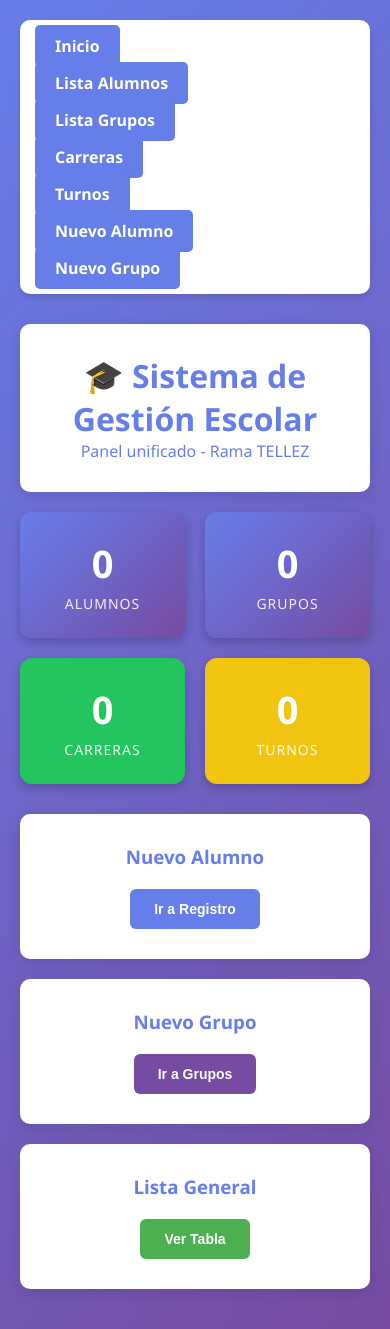
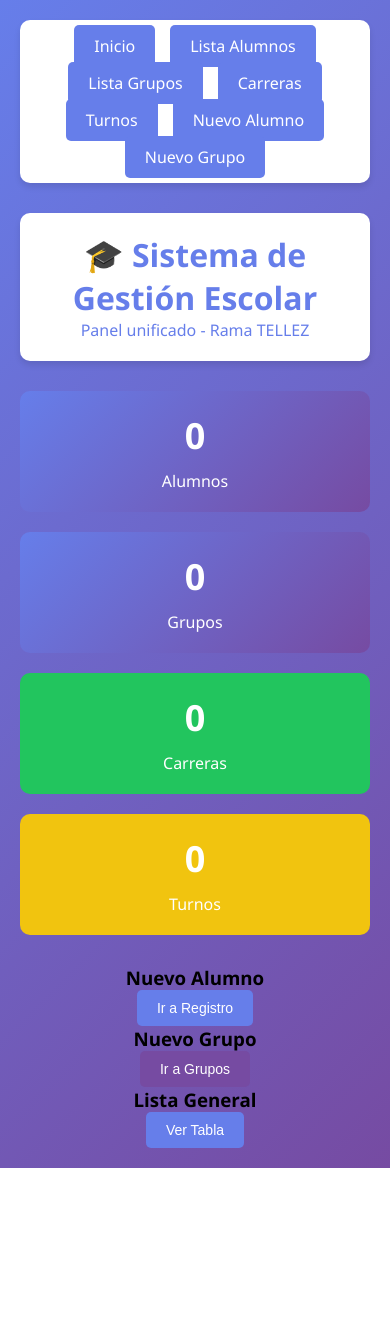
Before and after one commit to Zadk0/ALUMNOS, a PHP site: page /views/index.php in a window 390 px wide. After the commit the page ends 1168 px from the top, so only its background shows below. Run offline with PHP 8.4, Linux system fonts and the light colour scheme; data that the repository does not hold is empty.

Commit message:
actualizacion en el archivo style.css

```diff
--- a/assets/css/style.css
+++ b/assets/css/style.css
@@ -1,4 +1,4 @@
-/* Estilos Globales y Reset */
+/* css/style.css - Versión Final Compañero */
 * {
     margin: 0;
     padding: 0;
@@ -7,11 +7,9 @@
 
 body {
     font-family: 'Segoe UI', Tahoma, Geneva, Verdana, sans-serif;
-    /* Gradiente del compañero para un look moderno */
     background: linear-gradient(135deg, #667eea 0%, #764ba2 100%);
     min-height: 100vh;
     padding: 20px;
-    color: #333;
 }
 
 .container {
@@ -19,7 +17,6 @@ body {
     margin: 0 auto;
 }
 
-/* Encabezados y Navegación */
 header {
     background: white;
     padding: 20px;
@@ -55,8 +52,7 @@ nav a {
     background: #667eea;
     padding: 10px 20px;
     border-radius: 5px;
-    font-weight: bold;
-    transition: all 0.3s ease;
+    transition: all 0.3s;
 }
 
 nav a:hover {
@@ -64,36 +60,29 @@ nav a:hover {
     transform: translateY(-2px);
 }
 
-/* Contenedores de Contenido (Cards) */
-.content, .card {
+.content {
     background: white;
     padding: 30px;
     border-radius: 10px;
-    box-shadow: 0 4px 15px rgba(0, 0, 0, 0.1);
-    margin-bottom: 20px;
-}
-
-h2, h3 {
-    color: #667eea;
-    margin-bottom: 20px;
+    box-shadow: 0 4px 6px rgba(0, 0, 0, 0.1);
 }
 
 h2 {
+    color: #667eea;
+    margin-bottom: 20px;
     border-bottom: 2px solid #667eea;
     padding-bottom: 10px;
 }
 
-/* Formularios Profesionales */
-.form-group, .campo {
+.form-group {
     margin-bottom: 20px;
 }
 
 label {
     display: block;
     margin-bottom: 5px;
-    color: #444;
+    color: #333;
     font-weight: bold;
-    font-size: 0.9em;
 }
 
 input[type="text"],
@@ -102,79 +91,54 @@ input[type="tel"],
 input[type="number"],
 select {
     width: 100%;
-    padding: 12px;
+    padding: 10px;
     border: 2px solid #ddd;
-    border-radius: 6px;
+    border-radius: 5px;
     font-size: 14px;
-    transition: all 0.3s;
+    transition: border-color 0.3s;
 }
 
 input:focus, select:focus {
     outline: none;
     border-color: #667eea;
-    box-shadow: 0 0 8px rgba(102, 126, 234, 0.2);
 }
 
-.disabled-input {
-    background-color: #f8f9fa;
-    color: #6c757d;
-    cursor: not-allowed;
-}
-
-/* Botones de Acción */
 button, .btn {
     background: #667eea;
     color: white;
-    padding: 12px 24px;
+    padding: 10px 20px;
     border: none;
-    border-radius: 6px;
+    border-radius: 5px;
     cursor: pointer;
     font-size: 14px;
-    font-weight: bold;
     transition: all 0.3s;
     text-decoration: none;
     display: inline-block;
-    text-align: center;
 }
 
 button:hover, .btn:hover {
     background: #764ba2;
     transform: translateY(-2px);
-    box-shadow: 0 4px 8px rgba(0,0,0,0.2);
 }
 
-.btn-edit { background: #4CAF50; }
-.btn-edit:hover { background: #45a049; }
-
-.btn-delete { background: #f44336; }
-.btn-delete:hover { background: #da190b; }
-
-/* Tablas de Datos */
+/* Estilos de Tabla y Estadísticas incluidos */
 table {
     width: 100%;
     border-collapse: collapse;
     margin-top: 20px;
-    background: white;
 }
 
 table th, table td {
-    padding: 15px;
+    padding: 12px;
     text-align: left;
-    border-bottom: 1px solid #eee;
+    border-bottom: 1px solid #ddd;
 }
 
 table th {
     background: #667eea;
     color: white;
-    text-transform: uppercase;
-    font-size: 0.85em;
 }
 
-table tr:hover {
-    background: #f9f9ff;
-}
-
-/* Sistema de Estadísticas (Integrado) */
 .stats {
     display: grid;
     grid-template-columns: repeat(auto-fit, minmax(200px, 1fr));
@@ -185,40 +149,9 @@ table tr:hover {
 .stat-card {
     background: linear-gradient(135deg, #667eea 0%, #764ba2 100%);
     color: white;
-    padding: 25px;
-    border-radius: 12px;
+    padding: 20px;
+    border-radius: 10px;
     text-align: center;
-    box-shadow: 0 4px 10px rgba(0,0,0,0.2);
 }
 
-.stat-card h3 {
-    font-size: 38px;
-    margin-bottom: 5px;
-    color: white; /* Sobrescribir color global h3 */
-}
-
-.stat-card p {
-    font-size: 14px;
-    text-transform: uppercase;
-    letter-spacing: 1px;
-    opacity: 0.9;
-}
-
-/* Alertas */
-.alert {
-    padding: 15px;
-    margin-bottom: 20px;
-    border-radius: 6px;
-    font-weight: 500;
-}
-
-.alert-success { background: #d4edda; color: #155724; border: 1px solid #c3e6cb; }
-.alert-error { background: #f8d7da; color: #721c24; border: 1px solid #f5c6cb; }
-.alert-info { background: #d1ecf1; color: #0c5460; border: 1px solid #bee5eb; }
-
-/* Responsividad */
-@media (max-width: 768px) {
-    nav ul { flex-direction: column; align-items: stretch; }
-    nav a { text-align: center; }
-    .stats { grid-template-columns: 1fr 1fr; }
-}
+.stat-card h3 { font-size: 36px; margin-bottom: 10px; }
```
